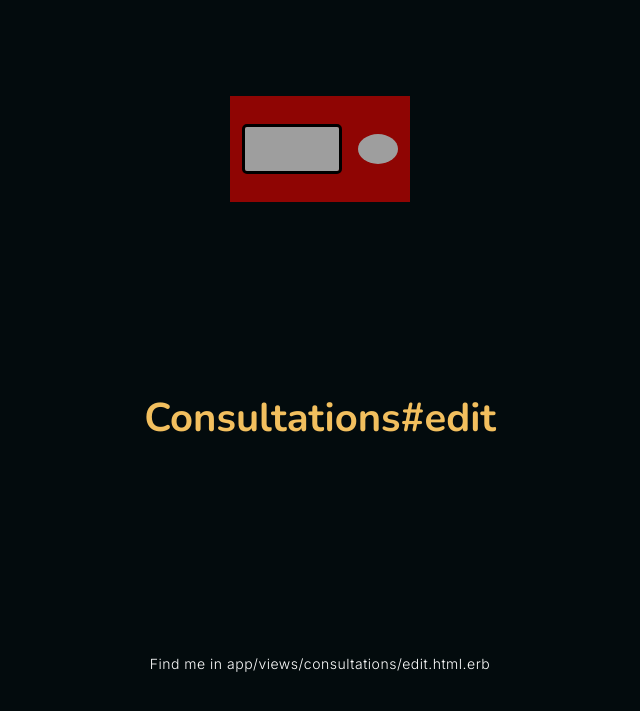
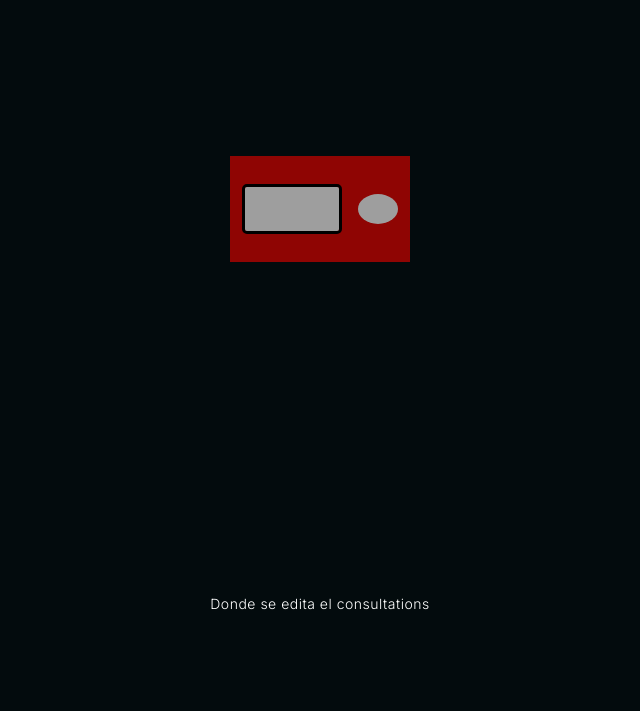
Before and after one commit to andrestorresp/SelfCare, a Rails app: page /consultations/1/edit in a window 1280 px wide. Shown: the top 711 px of the page, without its empty margins (320-960 px from the left). Run offline with Rails 7, Linux system fonts and the light colour scheme; a user stored in the database is signed in; data comes from the database, SQL or seed files in the repository; style sheets or scripts are compiled from the project's sources; some libraries are stand-ins or nearby versions; grey boxes are pictures that could not be loaded.

Commit message:
Cambios en el html de edit.html.erb

```diff
--- a/app/controllers/consultations_controller.rb
+++ b/app/controllers/consultations_controller.rb
@@ -6,6 +6,7 @@
   end
 
   def edit
+    @consultations = Consultation.find(params[:id])
   end
 
   def create
--- a/app/views/consultations/edit.html.erb
+++ b/app/views/consultations/edit.html.erb
@@ -1,2 +1,2 @@
-<h1>Consultations#edit</h1>
-<p>Find me in app/views/consultations/edit.html.erb</p>
+<p>
+Donde se edita el consultations</p>
```
